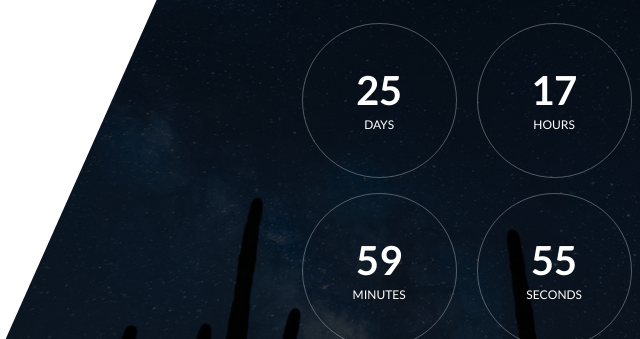
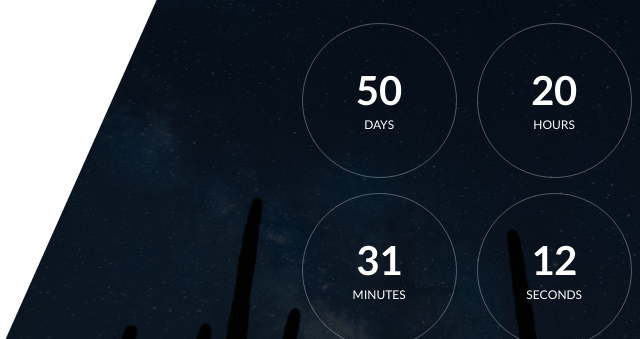
Before and after one commit to BrightSoftwares/corporate, a plain HTML site: page index.html in a window 1280 px wide. Shown: the part 172-511 px from the top of the page, 494-1134 px from the left. Drawn offline with Linux system fonts and the light colour scheme; a web font is replaced by a local one.

Commit message:
Update index.html
Move release date to Feb 14, 2019

```diff
--- a/index.html
+++ b/index.html
@@ -118,9 +118,9 @@
 		$('.cd100').countdown100({
 			/*Set Endtime here*/
 			/*Endtime must be > current time*/
-			endtimeYear: 2018,
-			endtimeMonth: 12,
-			endtimeDate: 25,
+			endtimeYear: 2019,
+			endtimeMonth: 2,
+			endtimeDate: 14,
 			endtimeHours: 18,
 			endtimeMinutes: 0,
 			endtimeSeconds: 0,
```
